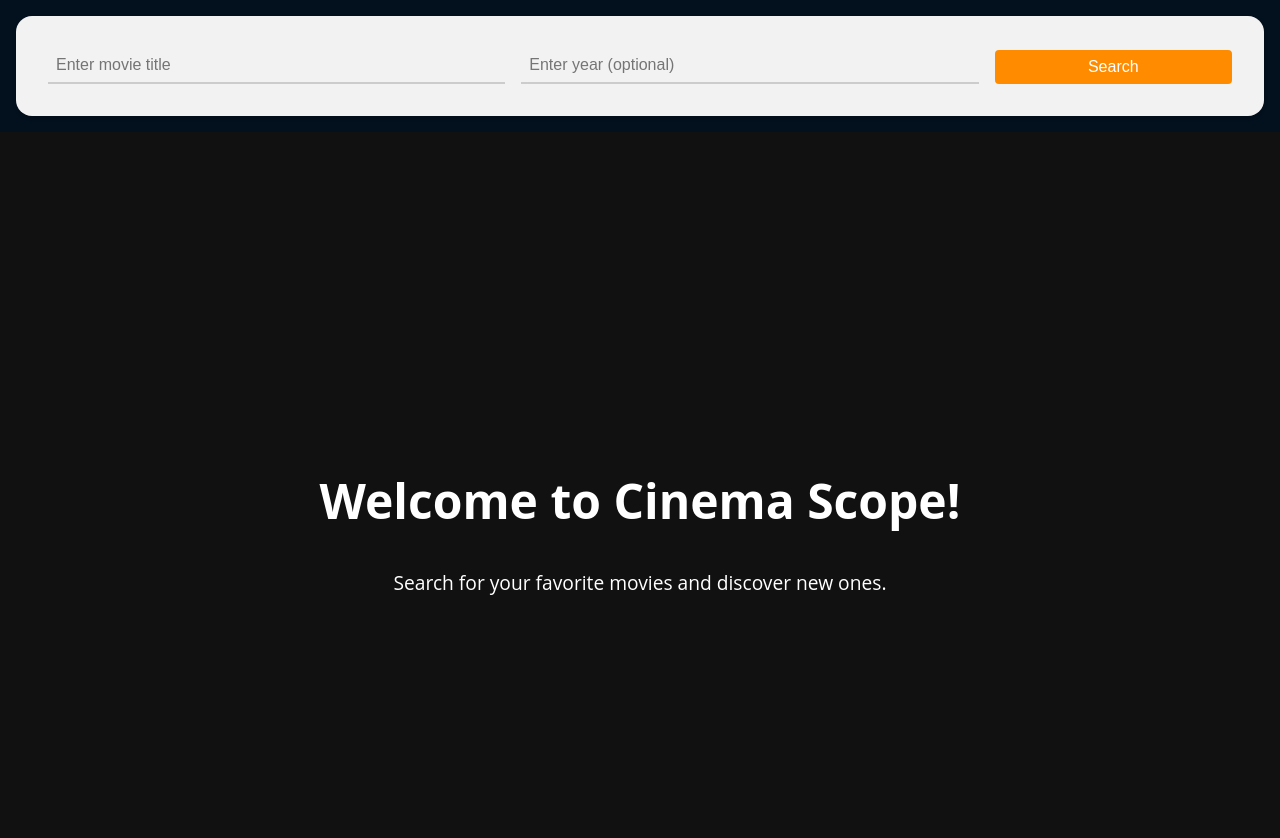
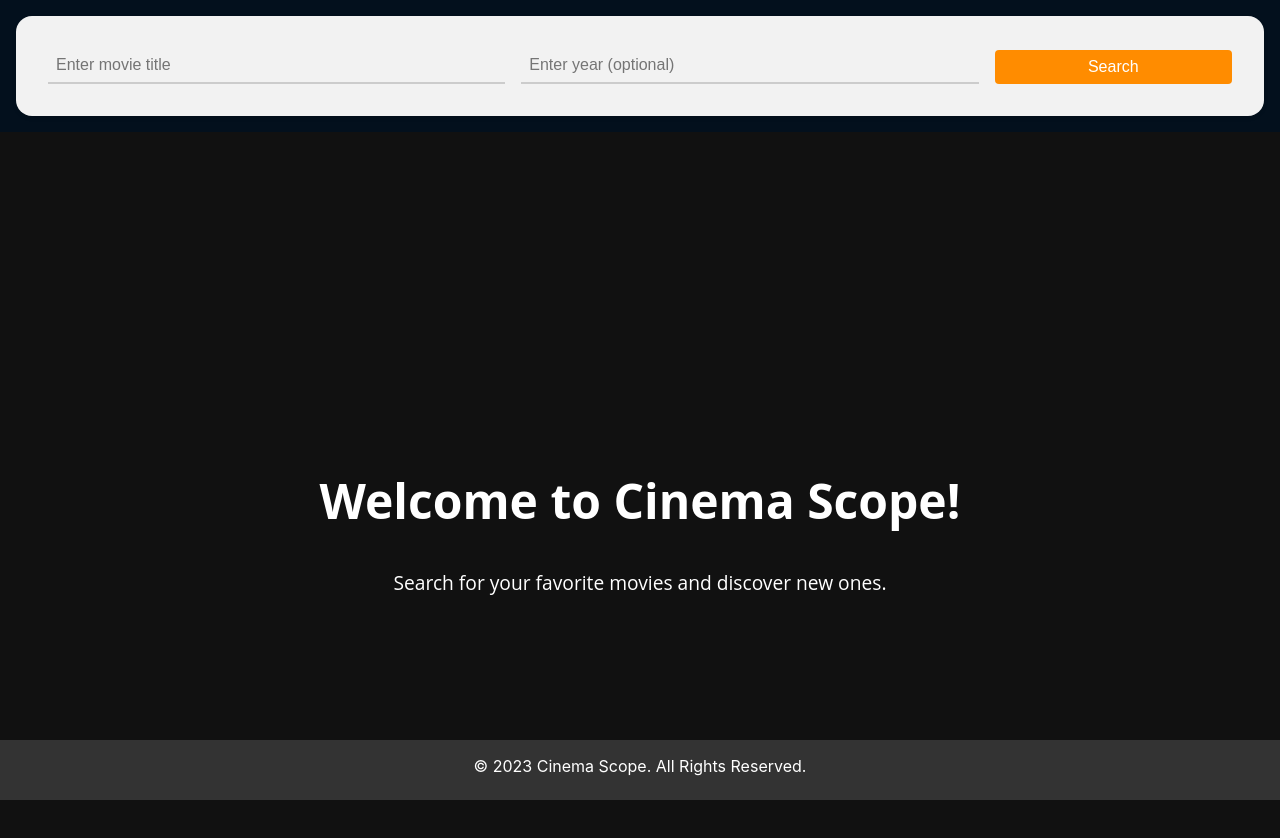
Before and after one commit to NikaDarab/CinemaScope, a React (Create React App) app: page / in a window 1280 px wide. Shown: the top 838 px of the page. Built offline with nearby package versions, Linux system fonts and the light colour scheme; no server answers.

Commit message:
Added footer

```diff
--- a/src/App.js
+++ b/src/App.js
@@ -5,6 +5,7 @@ import Card from "./components/Card";
 import SearchBar from "./components/SearchBar";
 import Cards from "./components/Cards";
 import LandingPage from "./components/LandingPage";
+import Footer from "./components/Footer";
 
 function App() {
   const [movies, setMovies] = useState(null);
@@ -41,6 +42,7 @@ function App() {
   };
 
   return (
+    <>
       <div className="App">
         <SearchBar
           query={query}
@@ -66,6 +68,8 @@ function App() {
           <LandingPage />
         )}
       </div>
+      <Footer />
+    </>
   );
 }
 
--- /dev/null
+++ b/src/components/Footer.jsx
@@ -0,0 +1,16 @@
+import React from "react";
+import "../styles/Footer.css";
+
+const Footer = () => {
+  return (
+    <footer className="footer">
+      <div className="footer-container">
+        <p className="footer-text">
+          &copy; 2023 Cinema Scope. All Rights Reserved.
+        </p>
+      </div>
+    </footer>
+  );
+};
+
+export default Footer;
--- a/src/index.css
+++ b/src/index.css
@@ -4,15 +4,24 @@
 
 body {
   margin: 0;
-  font-family: -apple-system, BlinkMacSystemFont, 'Segoe UI', 'Roboto', 'Oxygen',
-    'Ubuntu', 'Cantarell', 'Fira Sans', 'Droid Sans', 'Helvetica Neue',
+  font-family: -apple-system, BlinkMacSystemFont, "Segoe UI", "Roboto", "Oxygen",
+    "Ubuntu", "Cantarell", "Fira Sans", "Droid Sans", "Helvetica Neue",
     sans-serif;
   -webkit-font-smoothing: antialiased;
   -moz-osx-font-smoothing: grayscale;
   background-color: #03101d;
+  min-height: 100vh;
 }
 
 code {
-  font-family: source-code-pro, Menlo, Monaco, Consolas, 'Courier New',
+  font-family: source-code-pro, Menlo, Monaco, Consolas, "Courier New",
     monospace;
 }
+
+main {
+  flex-grow: 1;
+}
+
+footer {
+  margin-top: auto;
+}
--- /dev/null
+++ b/src/styles/Footer.css
@@ -0,0 +1,32 @@
+.footer {
+    background-color: #333;
+    color: #fff;
+    padding: 1rem;
+    text-align: center;
+    position: absolute;
+    bottom: 0;
+    left: 0;
+    right: 0;
+    width: 100%;
+    height: 60px;
+}
+
+.footer-container {
+    max-width: 1200px;
+    margin: 0 auto;
+}
+
+.footer-text {
+    font-size: 1rem;
+    margin: 0;
+}
+
+.container {
+    min-height: 100%;
+    position: relative;
+}
+
+.content {
+    padding-bottom: 60px;
+    /* height of the footer */
+}
```
Lines whose indentation alone changed are shown as unchanged.
